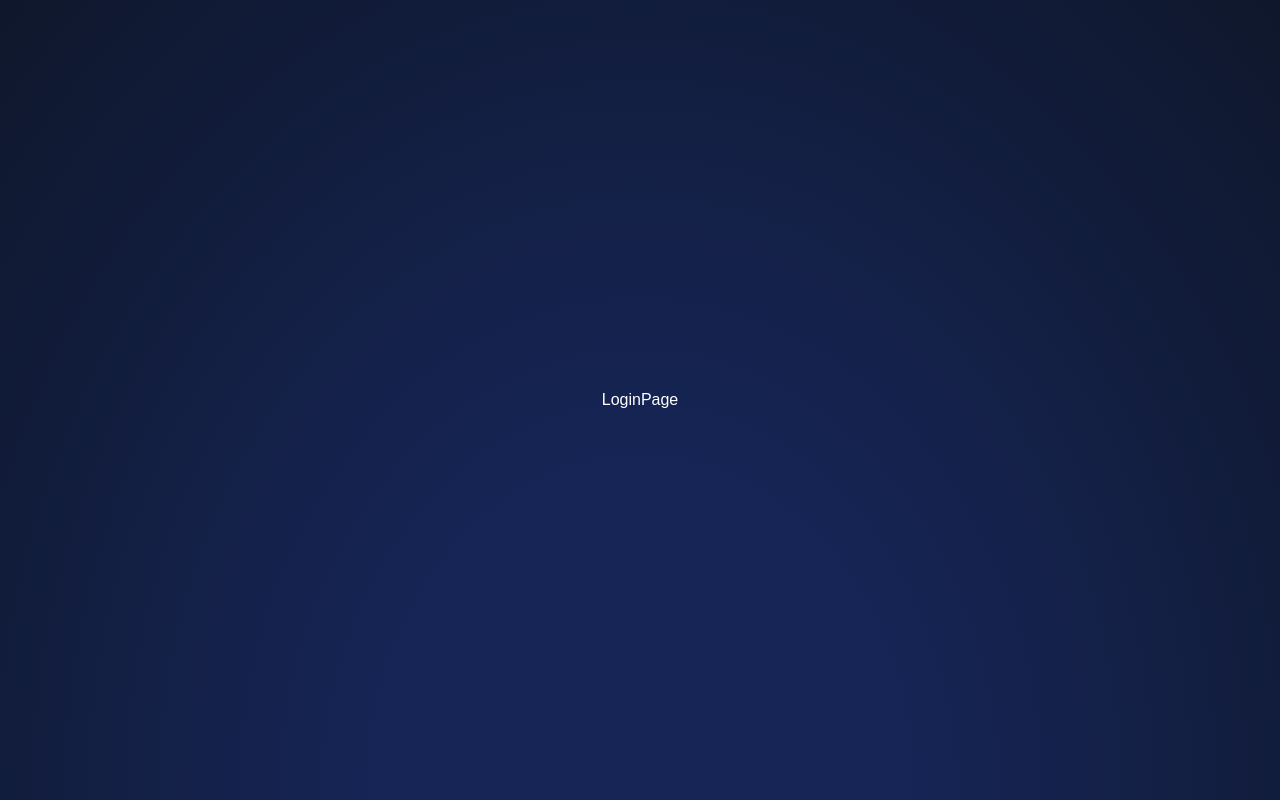
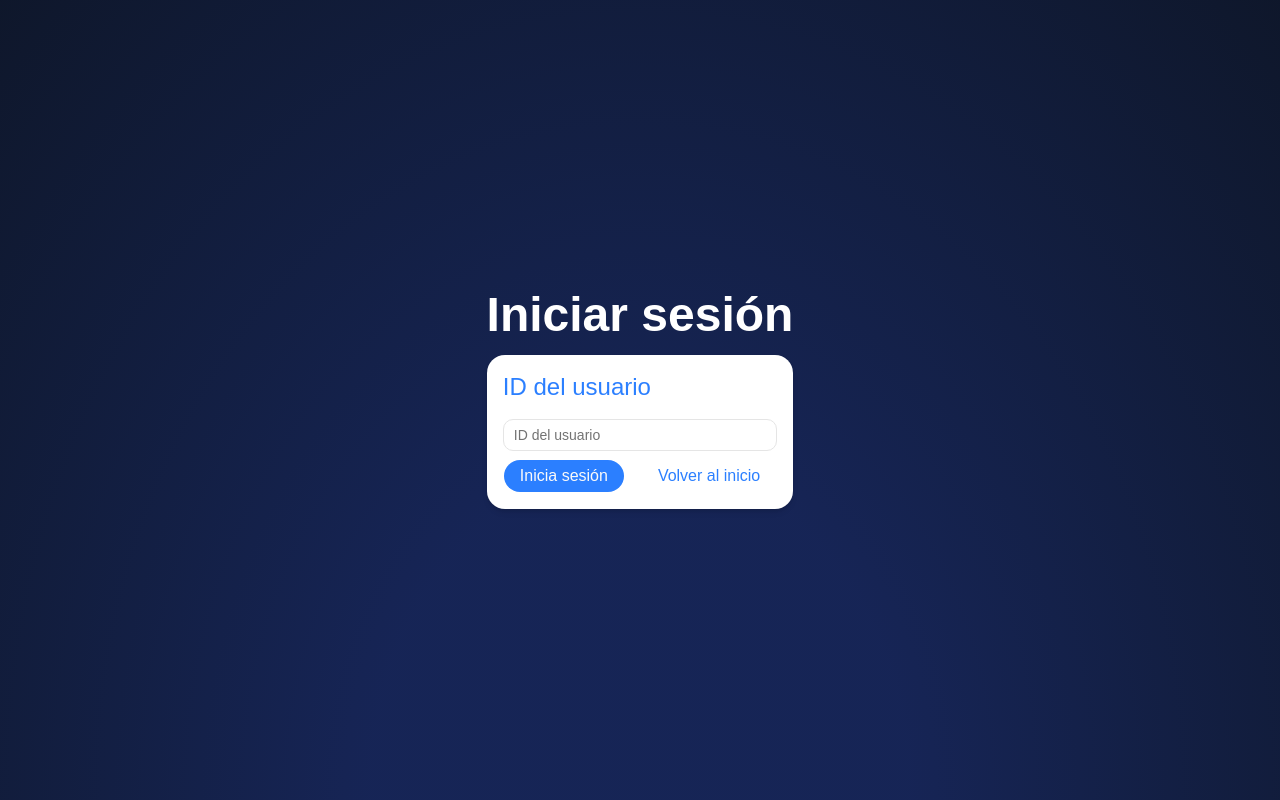
Before and after one commit to pipe753951/05-react-hooks-app, a React (Vite) app: page /login in a window 1280 px wide. Built offline with nearby package versions, Linux system fonts and the light colour scheme.

Commit message:
Finishing class #164.

```diff
--- a/src/09-useContext/pages/about/AboutPage.tsx
+++ b/src/09-useContext/pages/about/AboutPage.tsx
@@ -1,3 +1,24 @@
+import { Link } from "react-router";
+
 export const AboutPage = function () {
-  return <div>AboutPage</div>;
+  return (
+    <div className="flex flex-col items-center justify-center gap-4">
+      <h1 className="h1">Acerca de...</h1>
+
+      <div className="flex flex-col gap-2">
+        <Link
+          to="/profile"
+          className="underline hover:text-blue-300 focus:text-blue-300 "
+        >
+          Mi perfíl
+        </Link>
+        <Link
+          to="/login"
+          className="underline hover:text-blue-300 focus:text-blue-300 "
+        >
+          Inicia sesión
+        </Link>
+      </div>
+    </div>
+  );
 };
--- a/src/09-useContext/pages/auth/LoginPage.tsx
+++ b/src/09-useContext/pages/auth/LoginPage.tsx
@@ -1,3 +1,37 @@
+import { Button } from "@/components/ui/button";
+import { Input } from "@/components/ui/input";
+import { Label } from "@/components/ui/label";
+import { Link } from "react-router";
+
 export const LoginPage = function () {
-  return <div>LoginPage</div>;
+  return (
+    <div className="flex flex-col items-center justify-center gap-4">
+      <h1 className="h1">Iniciar sesión</h1>
+
+      <form className="text-primary p-4 bg-background rounded-2xl shadow-md">
+        <Label htmlFor="user-id" className="text-2xl mb-2">
+          ID del usuario
+        </Label>
+        <Input
+          type="number"
+          name="user-id"
+          id="user-id"
+          placeholder="ID del usuario"
+          className="my-2"
+        />
+
+        <div className="flex gap-4">
+          <Button
+            type="submit"
+            className="text-md p-4 bg-blue-500 rounded-full focus-visible:ring-blue-300 focus-visible:ring-2 focus-visible:ring-offset-2 focus-visible:ring-offset-background focus-visible:border-none"
+          >
+            Inicia sesión
+          </Button>
+          <Link to="/">
+            <Button variant="text">Volver al inicio</Button>
+          </Link>
+        </div>
+      </form>
+    </div>
+  );
 };
--- a/src/09-useContext/pages/profile/ProfilePage.tsx
+++ b/src/09-useContext/pages/profile/ProfilePage.tsx
@@ -1,3 +1,13 @@
+import { Button } from "@/components/ui/button";
+
 export const ProfilePage = function () {
-  return <div>ProfilePage</div>;
+  return (
+    <div className="flex flex-col items-center justify-center gap-4">
+      <h1 className="h1">Mi perfíl</h1>
+
+      <pre>{JSON.stringify({}, null, 2)}</pre>
+
+      <Button variant="destructive">Salir</Button>
+    </div>
+  );
 };
```
Also changed, not shown: notes/04-usecontext-reactrouter-use/03-Navegar-con-React-Router-por-componentes.md (added, +11 -0 lines).
